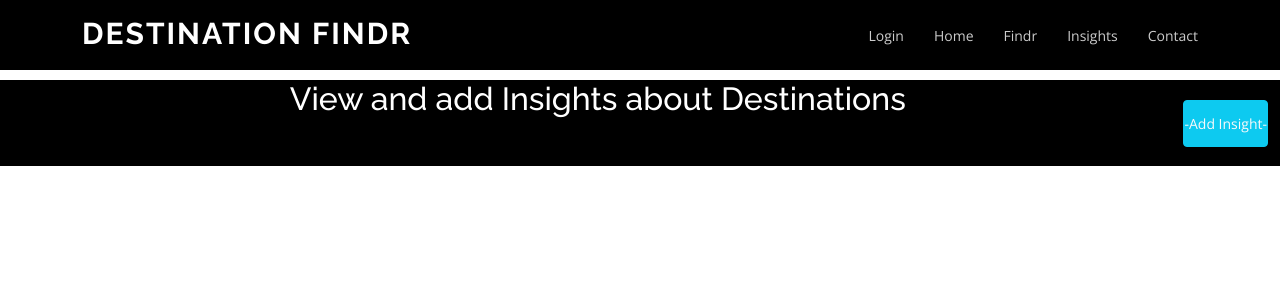
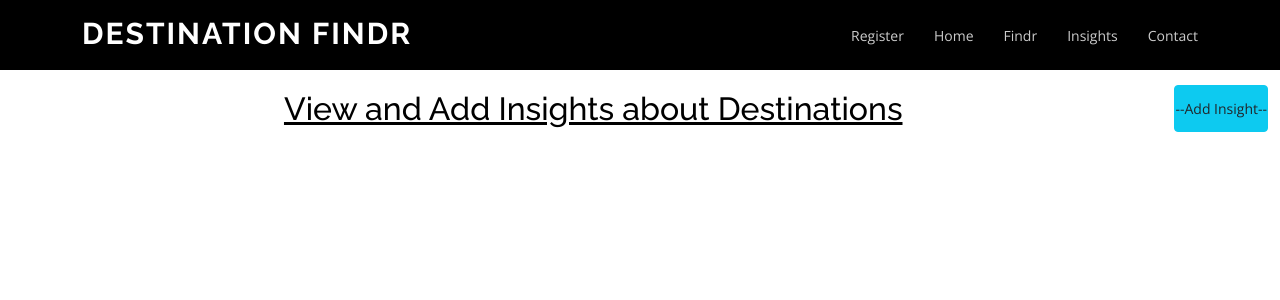
Before and after one commit to ACS-AP/Destinationfindr, a Flask app: page /insights in a window 1280 px wide. Shown: the top 300 px of the page. Run offline with Flask 2, Linux system fonts and the light colour scheme; the visitor is signed in with stand-in values (Sample User, id 1); data that the repository does not hold is empty; some libraries are stand-ins or nearby versions.

Commit message:
styled ingsights.html

```diff
--- a/app.py
+++ b/app.py
@@ -8,9 +8,8 @@ client = MongoClient(host=host)
 
 db = client.dfindr
 
-
+#RESOURCES
 users = db.users
-#donations = db.donations
 comments = db.comments
 
 app = Flask(__name__)
@@ -93,11 +92,12 @@ def zamibia():
 def canada():
     return render_template('canada.html')
 
-
+#------------------------------------------------
 
 @app.route('/contact')
 def contact():
     return render_template('contact.html')
+
 
 
 @app.route('/insights')
@@ -116,6 +116,7 @@ def insights_new():
     return render_template('insights_new.html')
 
 
+
 @app.route('/comments', methods=['POST'])
 def donation_submit():
     comment = {
@@ -127,7 +128,8 @@ def donation_submit():
     return redirect(url_for('insight_index'))
 
 
-@app.route('/comments/<comment_id>/remove', methods=['POST'])
+
+@app.route('/comments/<comment_id>/delete', methods=['POST'])
 def donation_del(comment_id):
     comments.delete_one({'_id': ObjectId(comment_id)})
     return redirect(url_for('insight_index'))
--- a/templates/findr.html
+++ b/templates/findr.html
@@ -28,7 +28,7 @@
 
     <nav id="navbar" class="navbar">
       <ul>
-        <li><a class="nav-link scrollto" href="/">Login</a></li>
+        <li><a class="nav-link scrollto" href="/">Register</a></li>
         <li><a class="nav-link scrollto" href="index">Home</a></li>
         <li><a class="nav-link scrollto" href="findr">Findr</a></li>
         <li><a class="nav-link scrollto" href="insights">Insights</a></li>
--- a/templates/insights.html
+++ b/templates/insights.html
@@ -1,16 +1,16 @@
 {% extends 'base.html' %} {% block content %}
 <div style="margin-top: 80px;"></div>
 
-<nav class="navbar navbar-default bg-black mb-4 navbar-fixed-top">
+<nav class="navbar navbar-default bg-white mb-4 navbar-fixed-top">
   <div class="container-fluid">
     <div>
     </div>
     <div>
-      <h2 class="section-title">View and add Insights about Destinations</h2>
+      <h2 style="margin-top: 10px; color: black; text-decoration-line: underline;">View and Add Insights about Destinations</h2>
     </div>
     <div class="pull-left">
-      <a href="/insights/new" class="btn btn-info navbar-btn text-light"
-        >   -Add Insight-   </a
+      <a href="/insights/new" class="btn btn-info navbar-btn text-dark"
+        >   --Add Insight--   </a
       >
     </div>
   </div>
@@ -32,7 +32,7 @@
 
     </div>
     <div class="col-1 text-center">
-      <form method="POST" action="/comments/{{ comment._id }}/remove">
+      <form method="POST" action="/comments/{{ comment._id }}/delete">
         <button class="btn btn-danger p-1" style="margin-top: 10px;" type="submit">Remove</button>
       </form>
     </div>
--- a/templates/partials/navbar.html
+++ b/templates/partials/navbar.html
@@ -19,7 +19,7 @@
 
           <nav id="navbar" class="navbar">
             <ul>
-              <li><a class="nav-link scrollto" href="/">Login</a></li>
+              <li><a class="nav-link scrollto" href="/">Register</a></li>
               <li><a class="nav-link scrollto" href="index">Home</a></li>
               <li><a class="nav-link scrollto" href="findr">Findr</a></li>
               <li><a class="nav-link scrollto" href="insights">Insights</a></li>
```
